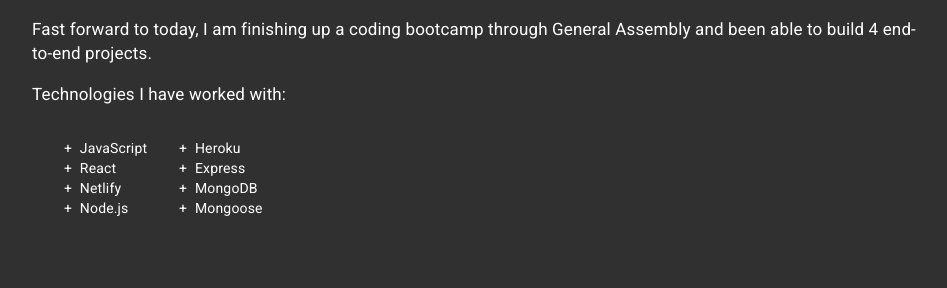
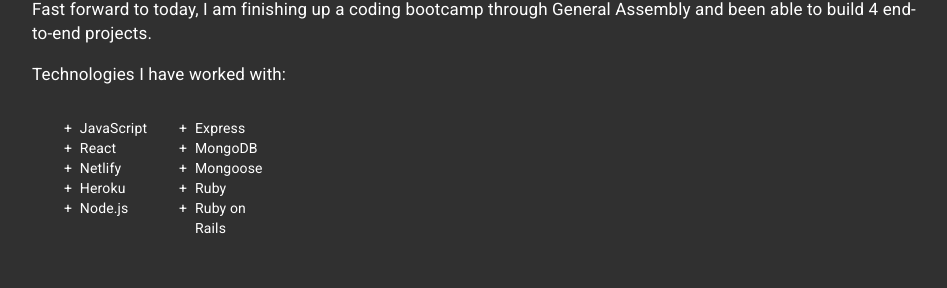
Before and after one commit to luongt13/tl-portfolio, a React (Create React App) app: page / in a window 1280 px wide. Shown: the part 1262-1550 px from the top of the page, without its empty margins (116-1063 px from the left). Built offline with nearby package versions, Linux system fonts and the light colour scheme.

Commit message:
added tech

```diff
--- a/src/components/About/About.jsx
+++ b/src/components/About/About.jsx
@@ -14,14 +14,16 @@
                     <li>JavaScript</li>
                     <li>React</li>
                     <li>Netlify</li>
+                    <li>Heroku</li>
                     <li>Node.js</li>
 
                 </ul>
                 <ul className="right">
-                    <li>Heroku</li>
                     <li>Express</li>
                     <li>MongoDB</li>
                     <li>Mongoose</li>
+                    <li>Ruby</li>
+                    <li>Ruby on Rails</li>
                 </ul>
             </div>
         </div>
```
